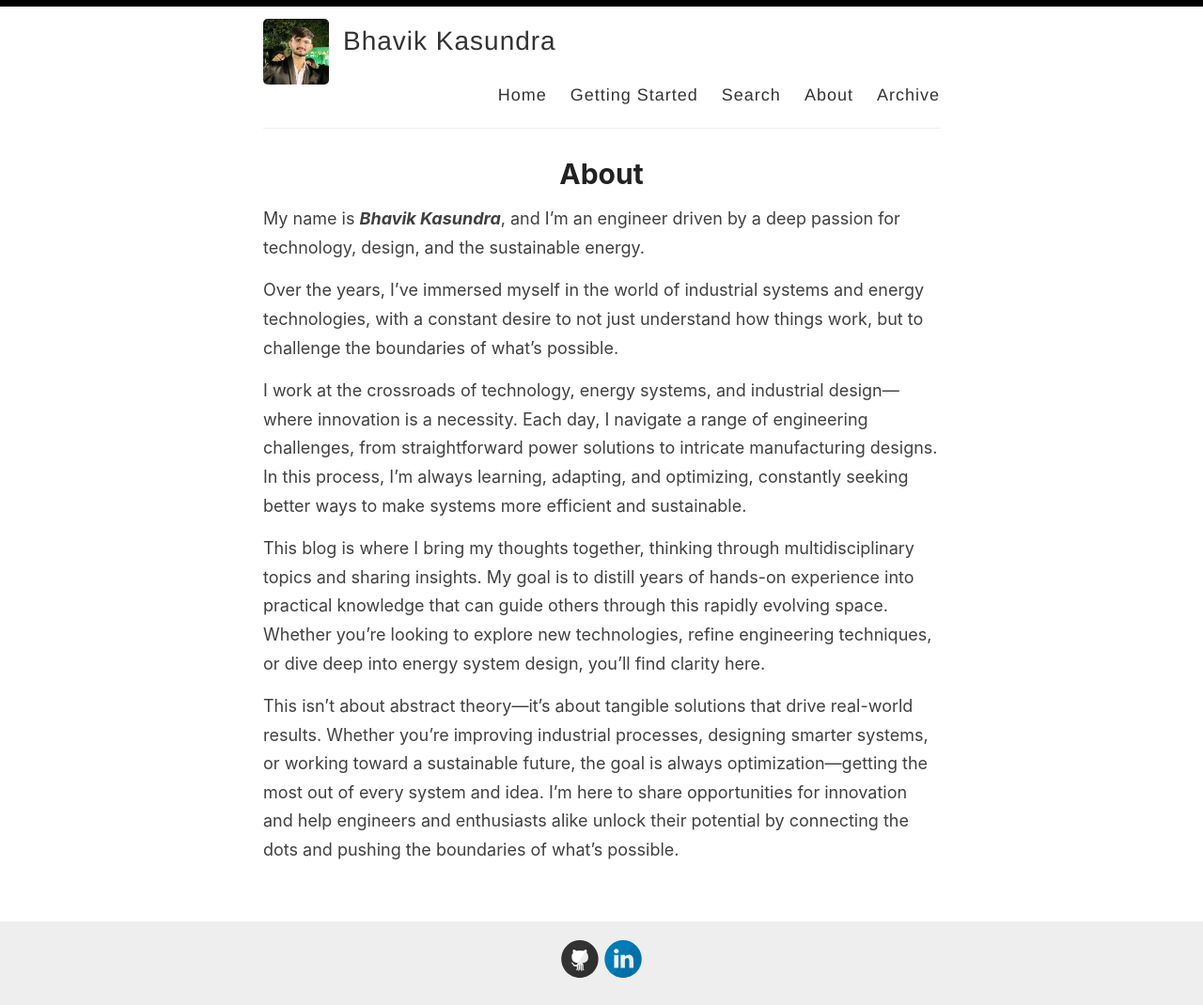
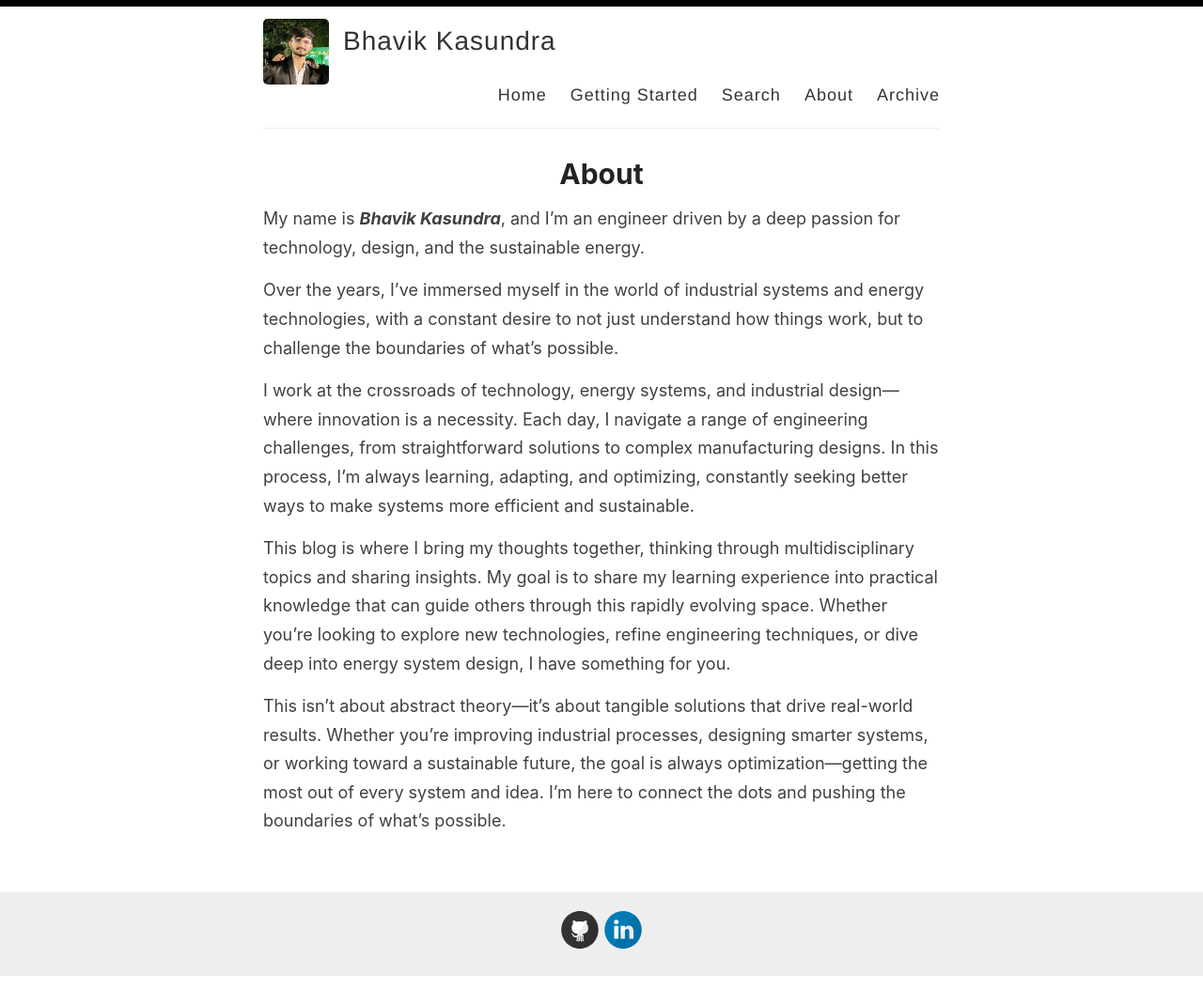
Before and after one commit to bhavikmk/bhavikmk.github.io, a Jekyll site: the page built from _pages/about.md, in a window 1280 px wide. Shown: the whole page at 94% size. Built offline with Jekyll 4.4.1, drawn with Linux system fonts in a browser that asks for light colours; after the commit the page ends 1040 px from its top, so only the background shows below that.

Commit message:
Fix URL & about

```diff
--- a/_config.yml
+++ b/_config.yml
@@ -48,7 +48,7 @@ google_analytics:
 
 # Your website URL (e.g. http://amitmerchant1990.github.io or http://www.amitmerchant.com)
 # Used for Sitemap.xml and your RSS feed
-url: http://stealththinker.github.io
+url: http://bhavikmk.github.io
 enforce_ssl:
 
 # If you're hosting your site at a Project repository on GitHub pages
--- a/_pages/about.md
+++ b/_pages/about.md
@@ -8,11 +8,11 @@ My name is ***Bhavik Kasundra***, and I’m an engineer driven by a deep passion
 
 Over the years, I’ve immersed myself in the world of industrial systems and energy technologies, with a constant desire to not just understand how things work, but to challenge the boundaries of what's possible.
 
-I work at the crossroads of technology, energy systems, and industrial design—where innovation is a necessity. Each day, I navigate a range of engineering challenges, from straightforward power solutions to intricate manufacturing designs. In this process, I’m always learning, adapting, and optimizing, constantly seeking better ways to make systems more efficient and sustainable.
+I work at the crossroads of technology, energy systems, and industrial design—where innovation is a necessity. Each day, I navigate a range of engineering challenges, from straightforward solutions to complex manufacturing designs. In this process, I’m always learning, adapting, and optimizing, constantly seeking better ways to make systems more efficient and sustainable.
 
-This blog is where I bring my thoughts together, thinking through multidisciplinary topics and sharing insights. My goal is to distill years of hands-on experience into practical knowledge that can guide others through this rapidly evolving space. Whether you’re looking to explore new technologies, refine engineering techniques, or dive deep into energy system design, you’ll find clarity here.
+This blog is where I bring my thoughts together, thinking through multidisciplinary topics and sharing insights. My goal is to share my learning experience into practical knowledge that can guide others through this rapidly evolving space. Whether you’re looking to explore new technologies, refine engineering techniques, or dive deep into energy system design, I have something for you.
 
-This isn’t about abstract theory—it's about tangible solutions that drive real-world results. Whether you're improving industrial processes, designing smarter systems, or working toward a sustainable future, the goal is always optimization—getting the most out of every system and idea. I’m here to share opportunities for innovation and help engineers and enthusiasts alike unlock their potential by connecting the dots and pushing the boundaries of what’s possible.
+This isn’t about abstract theory—it's about tangible solutions that drive real-world results. Whether you're improving industrial processes, designing smarter systems, or working toward a sustainable future, the goal is always optimization—getting the most out of every system and idea. I’m here to connect the dots and pushing the boundaries of what’s possible.
 
 
 <!-- My name is **Bhavik Kasundra**, an engineer with a passion for technology, design, and the future of energy. Over the years, I’ve immersed myself in the world of industrial systems and energy equipment, driven by a desire to not only understand how things work but to continuously push the boundaries of what's possible.
```
